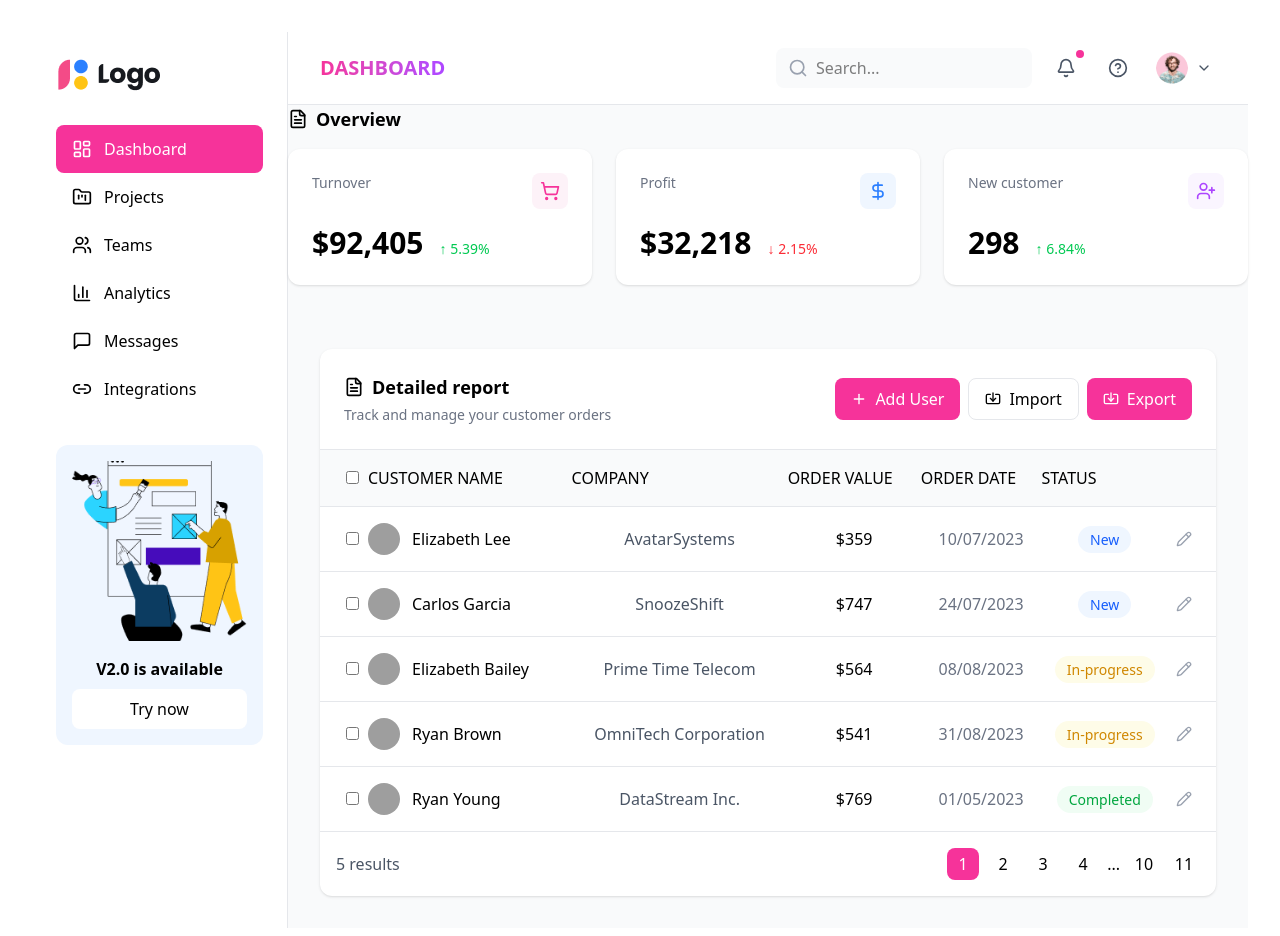
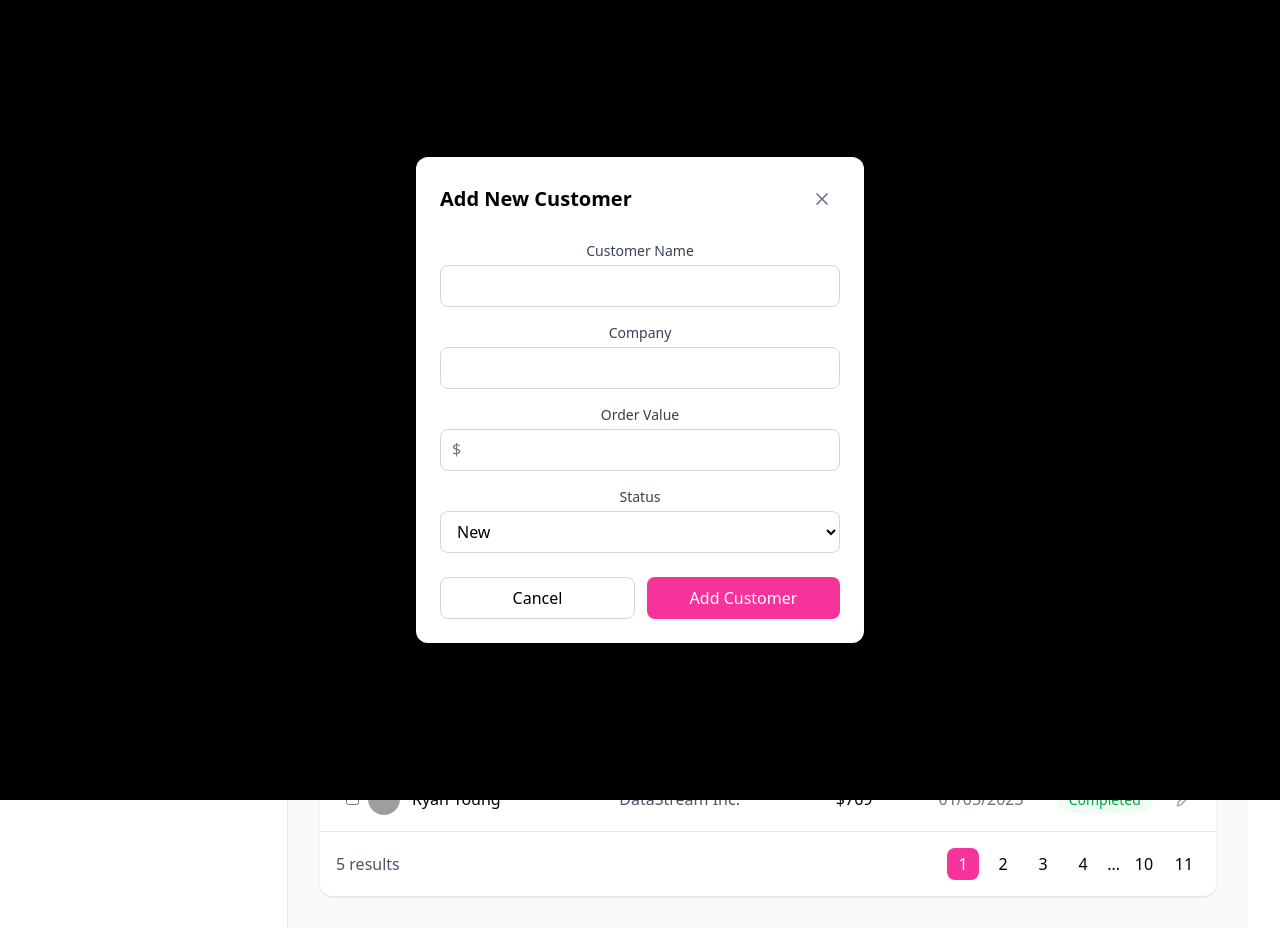
Before and after one commit to leminhtien289/Admin-app, a React (Vite) app: page / in a window 1280 px wide. Both pictures are taken after a click on the button "Add User". Shown: the top 936 px of the page. Built offline with nearby package versions, Linux system fonts and the light colour scheme; data requests are answered from the project's data file; grey boxes are pictures that could not be loaded.

Commit message:
Add user

```diff
--- /dev/null
+++ b/src/components/AddUserModal.jsx
@@ -0,0 +1,114 @@
+import React, { useState } from 'react';
+import { X } from 'lucide-react';
+
+const AddUserModal = ({ onClose, onAdd }) => {
+    const [formData, setFormData] = useState({
+        name: '',
+        company: '',
+        value: '',
+        status: 'New',
+    });
+
+    const handleSubmit = (e) => {
+        e.preventDefault();
+        onAdd({
+            ...formData,
+            value: `$${formData.value}`,
+        });
+        onClose();
+    };
+
+    return (
+        <div className="fixed inset-0 bg-black bg-opacity-50 flex items-center justify-center z-50">
+            <div className="bg-white rounded-xl w-full max-w-md p-6">
+                <div className="flex justify-between items-center mb-6">
+                    <h2 className="text-xl font-semibold">Add New Customer</h2>
+                    <button onClick={onClose} className="p-2 hover:bg-gray-100 rounded-lg">
+                        <X size={20} className="text-gray-500" />
+                    </button>
+                </div>
+
+                <form onSubmit={handleSubmit}>
+                    <div className="space-y-4">
+                        <div>
+                            <label className="block text-sm font-medium text-gray-700 mb-1">
+                                Customer Name
+                            </label>
+                            <input
+                                type="text"
+                                value={formData.name}
+                                onChange={(e) => setFormData({ ...formData, name: e.target.value })}
+                                className="w-full px-3 py-2 border border-gray-300 rounded-lg focus:outline-none focus:ring-2 focus:ring-pink-500 focus:border-transparent"
+                                required
+                            />
+                        </div>
+
+                        <div>
+                            <label className="block text-sm font-medium text-gray-700 mb-1">
+                                Company
+                            </label>
+                            <input
+                                type="text"
+                                value={formData.company}
+                                onChange={(e) => setFormData({ ...formData, company: e.target.value })}
+                                className="w-full px-3 py-2 border border-gray-300 rounded-lg focus:outline-none focus:ring-2 focus:ring-pink-500 focus:border-transparent"
+                                required
+                            />
+                        </div>
+
+                        <div>
+                            <label className="block text-sm font-medium text-gray-700 mb-1">
+                                Order Value
+                            </label>
+                            <div className="relative">
+                                <span className="absolute left-3 top-2 text-gray-500">$</span>
+                                <input
+                                    type="number"
+                                    value={formData.value}
+                                    onChange={(e) => setFormData({ ...formData, value: e.target.value })}
+                                    className="w-full pl-7 pr-3 py-2 border border-gray-300 rounded-lg focus:outline-none focus:ring-2 focus:ring-pink-500 focus:border-transparent"
+                                    required
+                                    min="0"
+                                    step="0.01"
+                                />
+                            </div>
+                        </div>
+
+                        <div>
+                            <label className="block text-sm font-medium text-gray-700 mb-1">
+                                Status
+                            </label>
+                            <select
+                                value={formData.status}
+                                onChange={(e) => setFormData({ ...formData, status: e.target.value })}
+                                className="w-full px-3 py-2 border border-gray-300 rounded-lg focus:outline-none focus:ring-2 focus:ring-pink-500 focus:border-transparent"
+                            >
+                                <option value="New">New</option>
+                                <option value="In-progress">In-progress</option>
+                                <option value="Completed">Completed</option>
+                            </select>
+                        </div>
+                    </div>
+
+                    <div className="flex space-x-3 mt-6">
+                        <button
+                            type="button"
+                            onClick={onClose}
+                            className="flex-1 px-4 py-2 border border-gray-300 rounded-lg hover:bg-gray-50 transition-colors duration-150"
+                        >
+                            Cancel
+                        </button>
+                        <button
+                            type="submit"
+                            className="flex-1 px-4 py-2 bg-pink-500 text-white rounded-lg hover:bg-pink-600 transition-colors duration-150"
+                        >
+                            Add Customer
+                        </button>
+                    </div>
+                </form>
+            </div>
+        </div>
+    );
+};
+
+export default AddUserModal;
--- a/src/pages/Dashboard.jsx
+++ b/src/pages/Dashboard.jsx
@@ -2,6 +2,7 @@
 import { FileText, Import, Import as Export, Plus } from 'lucide-react';
 import TableRow from '../components/TableRow';
 import EditModal from '../components/EditModal';
+import AddUserModal from '../components/AddUserModal';
 
 export default function Dashboard() {
     const [customers, setCustomers] = useState([
@@ -28,6 +29,7 @@
         }
     ]);
     const [editingCustomer, setEditingCustomer] = useState(null);
+    const [showAddModal, setShowAddModal] = useState(false);
 
     useEffect(() => {
         fetch("http://localhost:3000/customers")
@@ -50,6 +52,19 @@
         setEditingCustomer(null);
     };
 
+    const handleAddUser = (newCustomer) => {
+        const randomAvatar = `https://images.unsplash.com/photo-${Math.floor(Math.random() * 1000000)}?w=100`;
+        const customer = {
+            name: newCustomer.name,
+            avatar: randomAvatar,
+            company: newCustomer.company,
+            value: newCustomer.value,
+            date: new Date().toLocaleDateString(),
+            status: newCustomer.status
+        };
+        setCustomers(prev => [customer, ...prev]);
+    };
+
     return (
         <div className="max-w-7xl mx-auto">
             <section>
@@ -65,6 +80,7 @@
                             <div className="flex space-x-2">
                                 <button
                                     className="flex items-center px-4 py-2 bg-pink-500 text-white rounded-lg hover:bg-pink-600 transition-colors duration-150"
+                                    onClick={() => setShowAddModal(true)}
                                 >
                                     <Plus size={16} className="mr-2" /> Add User
                                 </button>
@@ -139,6 +155,13 @@
                 />
             )}
 
+            {showAddModal && (
+                <AddUserModal
+                    onClose={() => setShowAddModal(false)}
+                    onAdd={handleAddUser}
+                />
+            )}
+
         </div>
     );
 }
```
Also changed, not shown: src/MinhChung/commit10.png (added), src/MinhChung/commit8.png (renamed from src/MinhChung/commit7.png).
